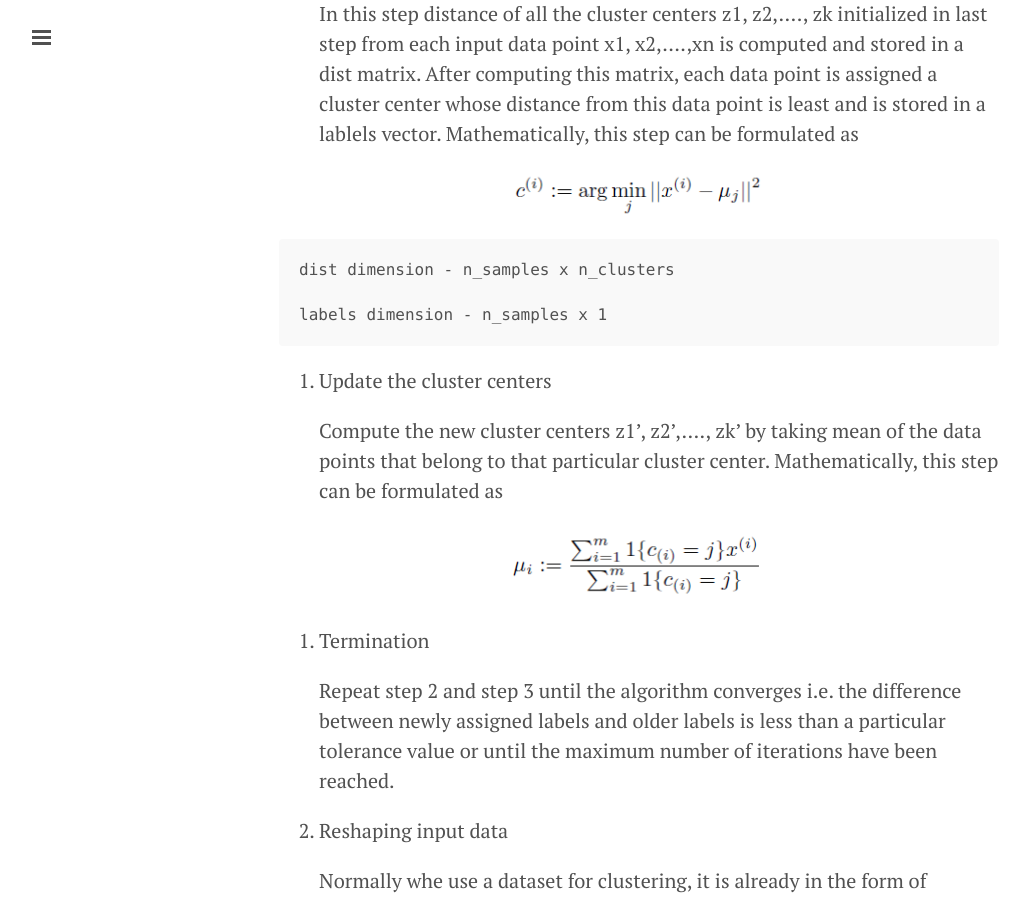
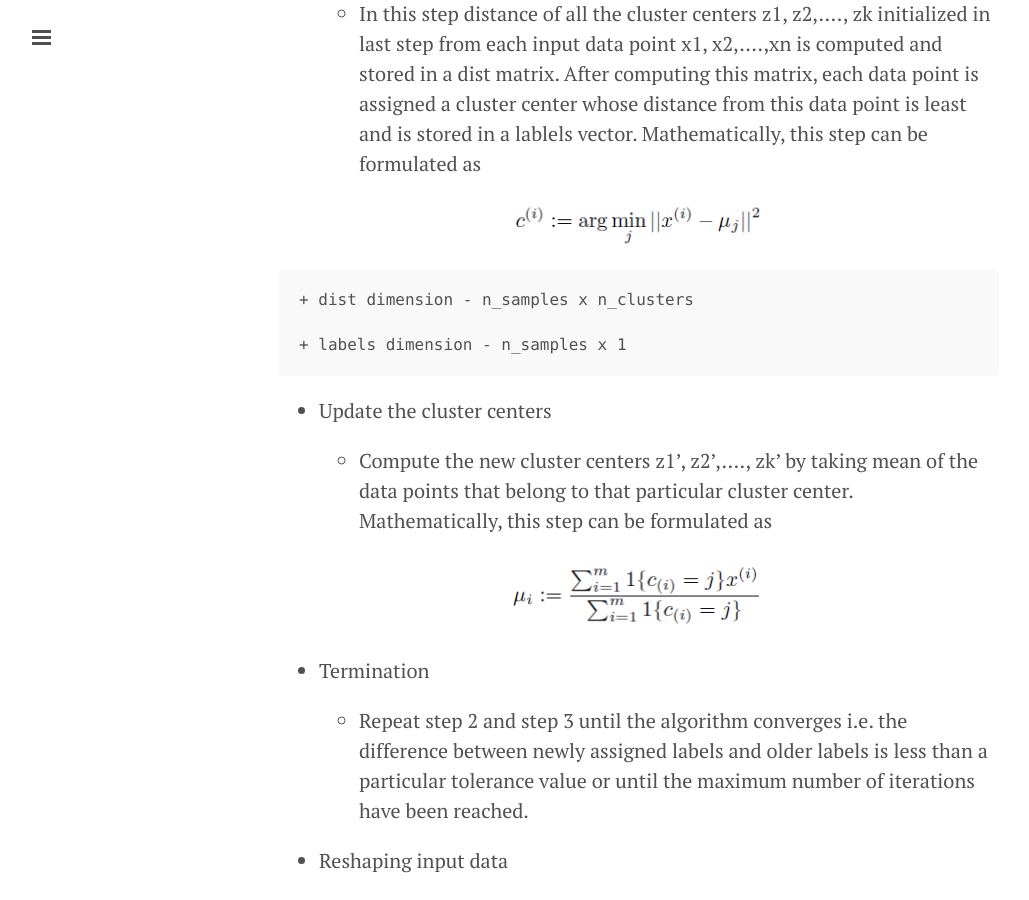
Before and after one commit to IshankGulati/ishankgulati.github.io, a Jekyll site: the page built from _posts/2015-12-09-Image Segmentation using K-Means Clustering.md, in a window 1280 px wide and 900 px high, scrolled down 1411 px. Shown: the whole window, without its empty margins (1-1030 px from the left). Built offline with Jekyll 4.4.1, drawn with Linux system fonts in a browser that asks for light colours; nearby versions of some CDN libraries; Markdown is read by kramdown in place of the engine named in the settings; comment, search, counter and statistics services are not loaded; part of the change alters nothing that is shown.

```diff
--- a/_posts/2015-12-09-Image Segmentation using K-Means Clustering.md
+++ b/_posts/2015-12-09-Image Segmentation using K-Means Clustering.md
@@ -23,46 +23,46 @@ Images are considered as one of the most important medium of conveying informati
 The objective of the K-means clustering algorithm is to divide an image into K segments minimizing the total within-segment variance. The variable K must be set before running the algorithm. The grouping is done by minimizing the sum of squares of distances between data and the corresponding cluster centroid. Thus, the purpose of K-mean clustering is to cluster the data.
 
 
-1. Initialize Cluster centers
+* Initialize Cluster centers
 
-	The first step of algorithm is to initialize k random cluster centers z1, z2,...., zk from the input data x1, x2,....,xn.
+	+ The first step of algorithm is to initialize k random cluster centers z1, z2,...., zk from the input data x1, x2,....,xn.
 
-	Input data dimension - n_samples x n_features
+	+ Input data dimension - n_samples x n_features
 
-	Cluster Centers dimension - n_clusters x n_features
+	+ Cluster Centers dimension - n_clusters x n_features
 
-2. Assign labels to input data
+* Assign labels to input data
 
-	In this step distance of all the cluster centers z1, z2,...., zk initialized in last step from each input data point x1, x2,....,xn is computed and stored in a dist matrix. After computing this matrix, each data point is assigned a cluster center whose distance from this data point is least and is stored in a lablels vector. Mathematically, this step can be formulated as
+	+ In this step distance of all the cluster centers z1, z2,...., zk initialized in last step from each input data point x1, x2,....,xn is computed and stored in a dist matrix. After computing this matrix, each data point is assigned a cluster center whose distance from this data point is least and is stored in a lablels vector. Mathematically, this step can be formulated as
 
 <center><img src="/assets/label.PNG" alt="label" style="width:260px;height:50px;"/></center>
 
-	dist dimension - n_samples x n_clusters
+	+ dist dimension - n_samples x n_clusters
 
-	labels dimension - n_samples x 1
+	+ labels dimension - n_samples x 1
 
-3. Update the cluster centers
+* Update the cluster centers
 
-	Compute the new cluster centers z1', z2',...., zk' by taking mean of the data points that belong to that particular cluster center. Mathematically, this step can be formulated as
+	+ Compute the new cluster centers z1', z2',...., zk' by taking mean of the data points that belong to that particular cluster center. Mathematically, this step can be formulated as
 
 <center><img src="/assets/centroid.PNG" alt="centroid" style="width:275px;height:80px;"/></center>
 
-4. Termination
+* Termination
 
-	Repeat step 2 and step 3 until the algorithm converges i.e. the difference between newly assigned labels and older labels is less than a particular tolerance value or until the maximum number of iterations have been reached.
+	+ Repeat step 2 and step 3 until the algorithm converges i.e. the difference between newly assigned labels and older labels is less than a particular tolerance value or until the maximum number of iterations have been reached.
 
-5. Reshaping input data
+* Reshaping input data
 
-	Normally whe use a dataset for clustering, it is already in the form of n_samples x n_features but when we use an image sa input data we will have to reshape it before applying K-Means clustering.
+	+ Normally whe use a dataset for clustering, it is already in the form of n_samples x n_features but when we use an image sa input data we will have to reshape it before applying K-Means clustering.
 
-	Grayscale image - n_rows x n_columns
+	+ Grayscale image - n_rows x n_columns
 
-	Rehaped image - (n_rows * n_columns) x 1
+	+ Rehaped image - (n_rows * n_columns) x 1
 
 
-	RGB image - n_rows x n_columns x 3
+	+ RGB image - n_rows x n_columns x 3
 
-	Rehaped image - (n_rows * n_columns) x 3
+	+ Rehaped image - (n_rows * n_columns) x 3
 
 K-Means Clustering has a drawback that it provides sub-optimal clusterings depending n the choice of initial clusters. To avoid convergence to local minima we can execute the above algorithm for multiple times using different initializations and choosing the best result at the end. Another solution would be to use some other algorithm like Genetic Algorithm which will be discussed in later posts.
 
```
